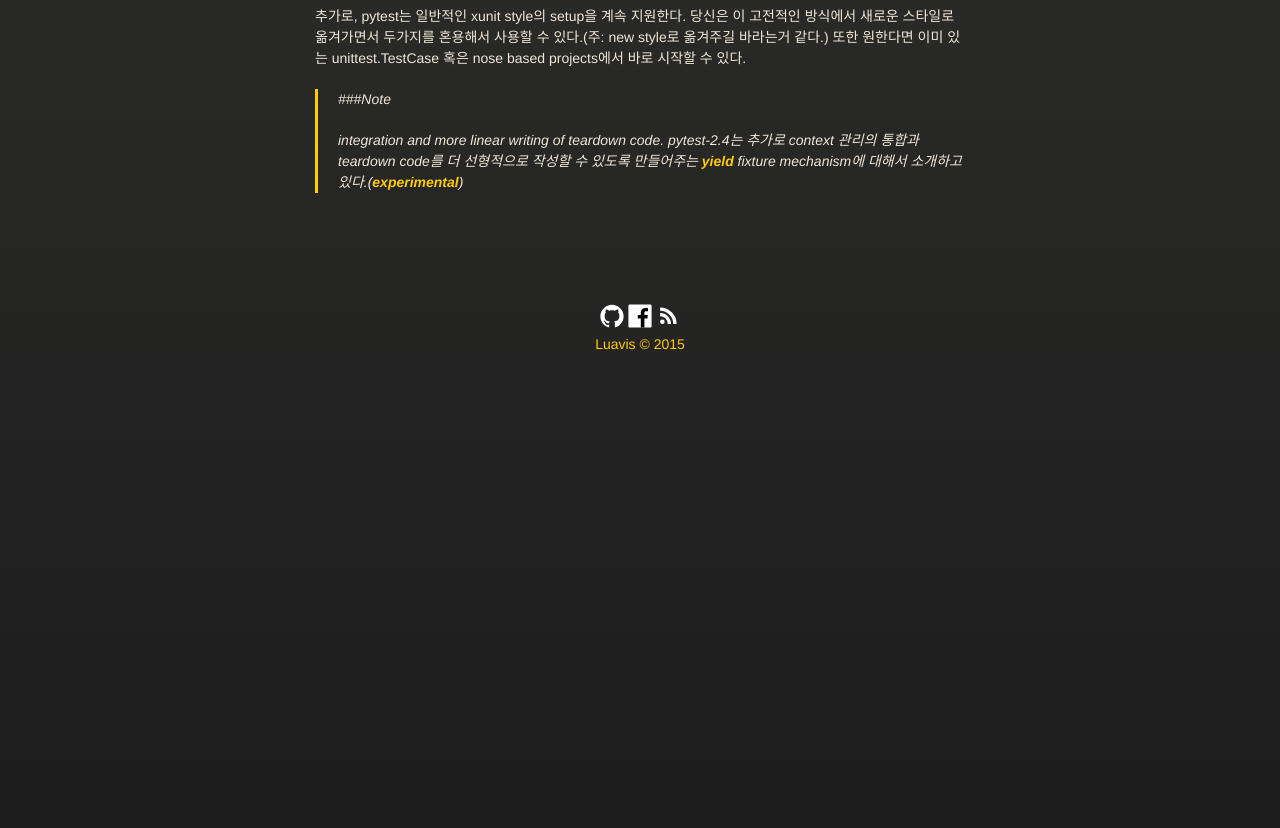
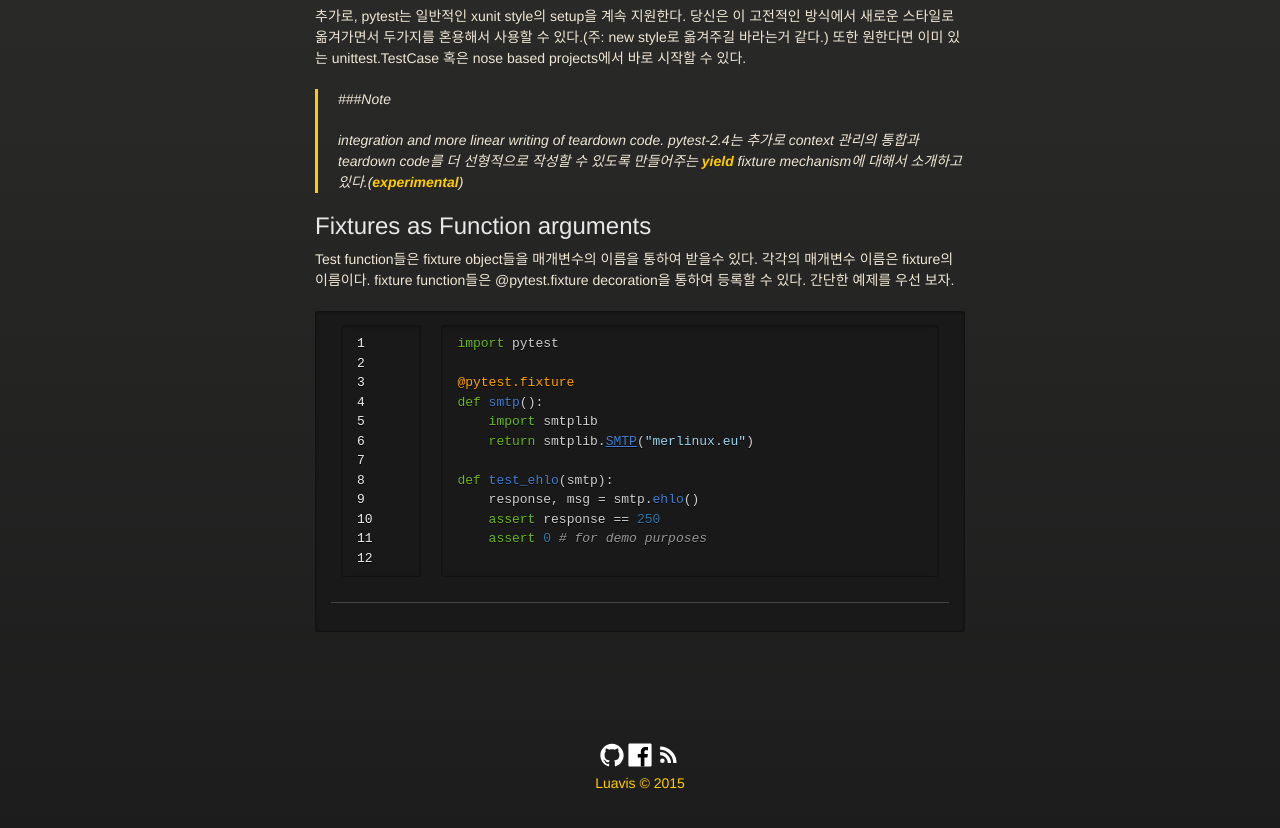
Before and after one commit to Luavis/luavis.github.io, a Jekyll site: the page built from _posts/python/2015-07-19-python-pytest-fixture.markdown, in a window 1280 px wide and 900 px high, scrolled down 1772 px, cut to the strip 68-896 px from the top of the window. Built offline with Jekyll 4.4.1, drawn with Linux system fonts in a browser that asks for light colours; nearby versions of some CDN libraries; some web fonts are replaced; before the commit the page ends 2233 px from its top, so only the background shows below that.

Commit message:
Update pytest fixture

```diff
--- a/_posts/python/2015-07-19-python-pytest-fixture.markdown
+++ b/_posts/python/2015-07-19-python-pytest-fixture.markdown
@@ -25,3 +25,22 @@ test fixture의 목적은 신뢰되고 반복적으로 실행되는 테스팅에
 > ###Note
 >
 > integration and more linear writing of teardown code. pytest-2.4는 추가로 context 관리의 통합과 teardown code를 더 선형적으로 작성할 수 있도록 만들어주는 *yield* fixture mechanism에 대해서 소개하고 있다.(*experimental*)
+
+## Fixtures as Function arguments
+
+Test function들은 fixture object들을 매개변수의 이름을 통하여 받을수 있다. 각각의 매개변수 이름은 fixture의 이름이다. fixture function들은 @pytest.fixture decoration을 통하여 등록할 수 있다. 간단한 예제를 우선 보자.
+
+{% highlight python linenos %}
+import pytest
+
+@pytest.fixture
+def smtp():
+    import smtplib
+    return smtplib.SMTP("merlinux.eu")
+
+def test_ehlo(smtp):
+    response, msg = smtp.ehlo()
+    assert response == 250
+    assert 0 # for demo purposes
+
+{% endhighlight %}
```
